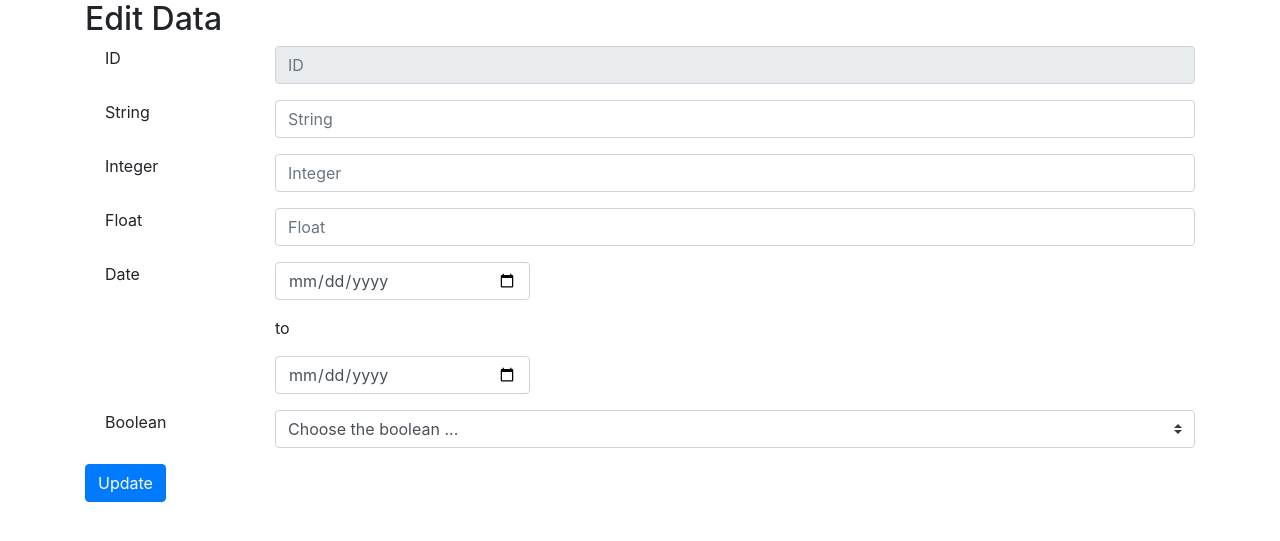
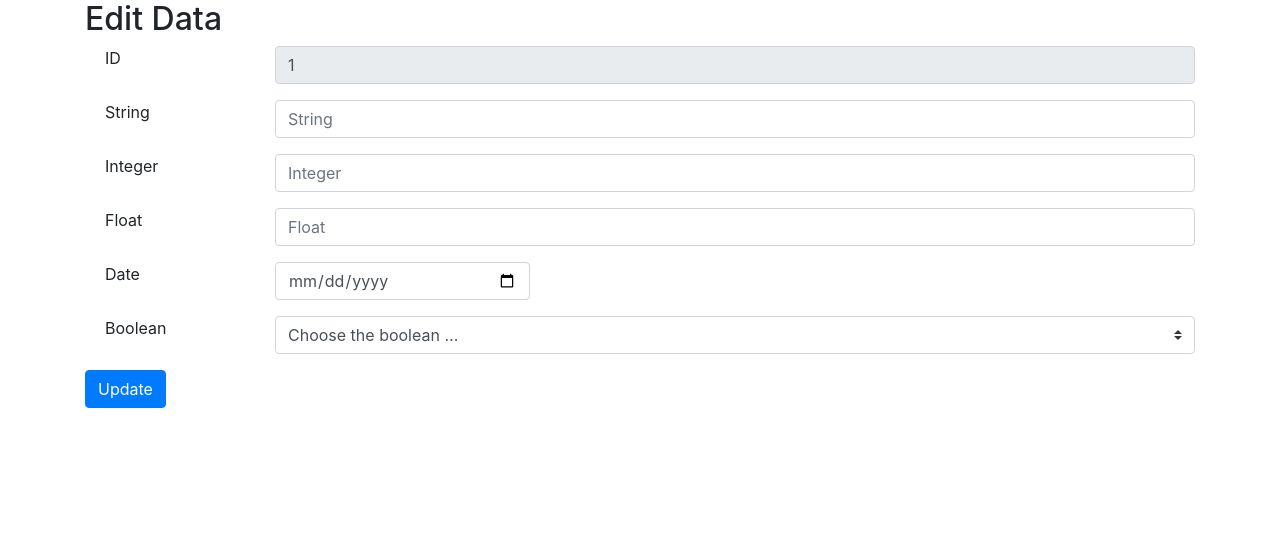
Before and after one commit to mulkyasa/rubicamp-web-challenges, a Node server app: template challenge19/views/edit.ejs in a window 1280 px wide. Shown: the top 541 px of the page. Run offline with Node 20, Linux system fonts and the light colour scheme; the template is opened without the code that fills it, so the values that code supplies are empty.

Commit message:
Read, Edit, Add, Delete fiture done

```diff
--- a/challenge19/data.json
+++ b/challenge19/data.json
@@ -1,9 +1,9 @@
 [
    {
-      "string": "Testing Data",
-      "integer": "12",
-      "float": "1.45",
-      "date": "12 Desember 2017",
+      "string": "Feeling Good",
+      "integer": "13",
+      "float": "4.56",
+      "date": "2020-02-01",
       "boolean": "true"
    }
 ]
--- a/challenge19/server.js
+++ b/challenge19/server.js
@@ -15,7 +15,7 @@ app.set('view engine', 'ejs')
 
 app.get('/', (req, res) => {
   res.render('index', {data:data})
-})
+});
 
 app.get('/add', (req, res) => {
   res.render('add')
@@ -32,11 +32,33 @@ app.post('/add', (req, res) => {
   });
   writeData(data);
   res.redirect('/');
-})
+});
 
-app.get('/edit', (req, res) => {
-  res.render('edit')
-})
+app.get('/edit/:id', (req, res) => {
+  let id = req.params.id;
+  res.render('edit', {item:{...data[id]}, id});
+});
+
+app.post('/edit/:id', (req, res) => {
+  let id = req.params.id;
+  const newValue = {
+    string: req.body.string,
+    integer: req.body.integer,
+    float: req.body.float,
+    date: req.body.date,
+    boolean: req.body.boolean
+  };
+  data.splice(id, 1, newValue);
+  writeData(data);
+  res.redirect('/');
+});
+
+app.get('/delete/:id', (req, res) => {
+  let id = req.params.id;
+  data.splice(id, 1);
+  writeData(data);
+  res.redirect('/');
+});
 
 app.listen(3000, () => {
   console.log('This web working on port 3000')
--- a/challenge19/views/edit.ejs
+++ b/challenge19/views/edit.ejs
@@ -9,103 +9,97 @@
 <body>
     <div class="container">
         <h2>Edit Data</h2>
+        <form action="" method="POST">
             <div class="row">
                 <div class="col">
                     <div class="form-check">
-                    <label class="form-check-label" for="defaultCheck1">
+                        <label class="form-check-label" for="id">
                         ID
                         </label>
                     </div>
                 </div>
                 <div class="col-10">
                     <div class="form-group">
-                    <input type="email" class="form-control" id="exampleInputEmail1" aria-describedby="emailHelp" placeholder="ID" readonly>
+                        <input type="text" class="form-control" id="id" name="id" placeholder="ID" value="<%= Number(id) + 1 %>" readonly>
                     </div>
                 </div>
             </div>
             <div class="row">
                 <div class="col">
                     <div class="form-check">
-                    <label class="form-check-label" for="defaultCheck1">
+                        <label class="form-check-label" for="string">
                         String
                         </label>
                     </div>
                 </div>
                 <div class="col-10">
                     <div class="form-group">
-                    <input type="email" class="form-control" id="exampleInputEmail1" aria-describedby="emailHelp" placeholder="String">
+                        <input type="text" class="form-control" id="string" name="string" value="<%= item.string %>" placeholder="String">
                     </div>
                 </div>
             </div>
             <div class="row">
                 <div class="col">
                     <div class="form-check">
-                    <label class="form-check-label" for="defaultCheck1">
+                        <label class="form-check-label" for="integer">
                         Integer
                         </label>
                     </div>
                 </div>
                 <div class="col-10">
                     <div class="form-group">
-                    <input type="email" class="form-control" id="exampleInputEmail1" aria-describedby="emailHelp" placeholder="Integer">
+                        <input type="text" class="form-control" id="integer" name="integer" value="<%= item.integer %>" placeholder="Integer">
                     </div>
                 </div>
             </div>
             <div class="row">
                 <div class="col">
                     <div class="form-check">
-                    <label class="form-check-label" for="defaultCheck1">
+                        <label class="form-check-label" for="float">
                         Float
                         </label>
                     </div>
                 </div>
                 <div class="col-10">
                     <div class="form-group">
-                    <input type="email" class="form-control" id="exampleInputEmail1" aria-describedby="emailHelp" placeholder="Float">
+                        <input type="text" class="form-control" id="float" name="float" value="<%= item.float %>" placeholder="Float">
                     </div>
                 </div>
             </div>
             <div class="row">
                 <div class="col-2">
                     <div class="form-check">
-                    <label class="form-check-label" for="defaultCheck1">
+                        <label class="form-check-label" for="date">
                         Date
                         </label>
                     </div>
                 </div>
                 <div class="col-3">
                     <div class="form-group">
-                    <input type="date" class="form-control">
-                </div>
-            </div>
-            <div class="w-100"></div>
-            <p class="col offset-2">to</p>
-            <div class="w-100"></div>
-            <div class="col-3 offset-2">
-                <div class="form-group">
-                    <input type="date" class="form-control">
+                        <input type="date" class="form-control" id="date" name="date" value="<%= item.date %>">
                     </div>
                 </div>
             </div>
             <div class="row">
                 <div class="col">
                     <div class="form-check">
-                    <label class="form-check-label" for="defaultCheck1">
+                        <label class="form-check-label" for="boolean">
                         Boolean
                         </label>
                     </div>
                 </div>
                 <div class="col-10">
                     <div class="form-group">
-                    <select class="custom-select custom-select">
+                        <select id="boolean" class="custom-select custom-select" name="boolean" value="<%= item.boolean %>">
                             <option selected>Choose the boolean ...</option>
-                        <option value="1">True</option>
-                        <option value="2">False</option>
+                            <option>true</option>
+                            <option>false</option>
                         </select>
                     </div>
                 </div>
             </div>
         <button type="submit" class="btn btn-primary">Update</button>
+        </form>
     </div>
 </body>
 </html>
```
Also changed, not shown: challenge19/views/add.ejs (+8 -16 lines), challenge19/views/index.ejs (+6 -4 lines). Lines whose indentation alone changed are shown as unchanged.
